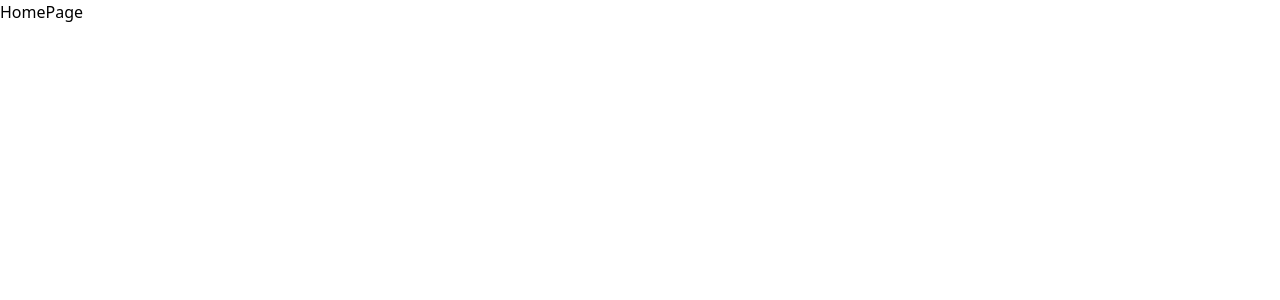
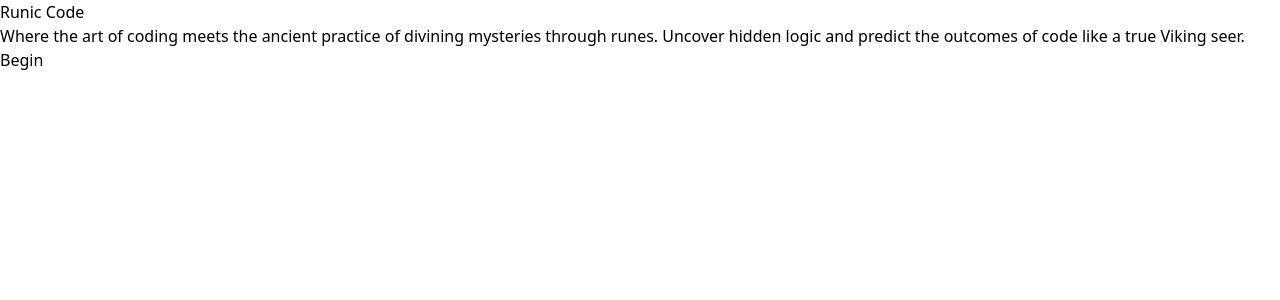
Before and after one commit to JoleneKearse/runic-code, a React (Vite) app: page / in a window 1280 px wide. Shown: the top 300 px of the page. Built offline with nearby package versions, Linux system fonts and the light colour scheme.

Commit message:
chore: chore: prepare commencing page

```diff
--- /dev/null
+++ b/src/components/Button.jsx
@@ -0,0 +1,9 @@
+import React from 'react'
+
+const Button = ({ text }) => {
+  return (
+    <button>{text}</button>
+  )
+}
+
+export default Button
--- /dev/null
+++ b/src/components/Title.jsx
@@ -0,0 +1,7 @@
+const Title = ({ text }) => {
+  return (
+    <h1>{text}</h1>
+  )
+}
+
+export default Title
--- a/src/pages/HomePage.jsx
+++ b/src/pages/HomePage.jsx
@@ -1,8 +1,14 @@
 import React from 'react'
+import Title from '../components/Title'
+import Button from '../components/Button'
 
 const HomePage = () => {
   return (
-    <div>HomePage</div>
+    <main>
+      <Title text="Runic Code" />
+      <p>Where the art of coding meets the ancient practice of divining mysteries through runes. Uncover hidden logic and predict the outcomes of code like a true Viking seer.</p>
+      <Button text="Begin" />
+    </main>
   )
 }
 
```
